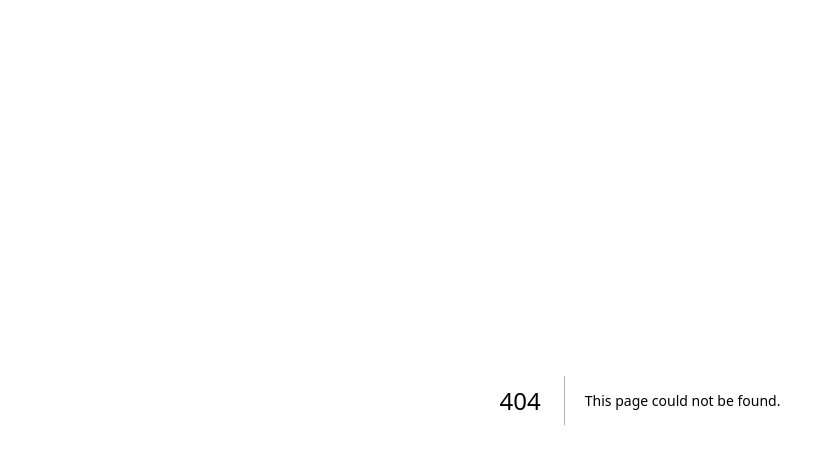
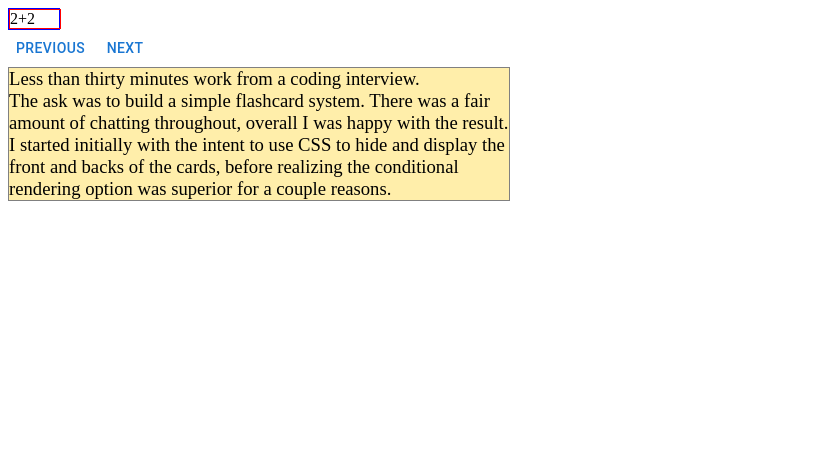
Before and after one commit to OhkaBaka/code.trulove, a Next.js app: page /flashcards in a window 1280 px wide. Before the commit this address had no page. Shown: the top 464 px of the page, without its empty margins (0-835 px from the left). Built offline with nearby package versions, Linux system fonts and the light colour scheme.

Commit message:
Font size tweak

```diff
--- /dev/null
+++ b/src/pages/flashcards.jsx
@@ -0,0 +1,50 @@
+'use client'
+import { useState, useEffect } from 'react'
+import {Button} from '@mui/material';
+
+const cards = [
+  {question: "2+2", answer:"4"},
+  {question: "3+2", answer:"5"},
+  {question: "6-4", answer:"2"},
+];
+
+export default function FlashCards() {
+  const [flipped, setFlipped] = useState(false);
+  const [currentCard, setCurrentCard] = useState(0);
+
+  const clickPrevious = ()=>{
+    console.log("clickPrev",currentCard, cards.length);
+    if(currentCard > 0){
+      setCurrentCard(currentCard-1);
+      setFlipped(false);
+    }
+  }
+
+  const clickNext = ()=>{
+    console.log("clickNext",currentCard, cards.length);
+    if(currentCard < (cards.length-1)){
+      setCurrentCard(currentCard+1);
+      setFlipped(false);
+    }
+
+  }
+
+  return (
+  <>
+    <div id="card" style={{border:"1px solid blue", width:"50px", height:"50px;"}} onClick={()=>{setFlipped(!flipped);console.log(flipped);}} >
+      {!flipped && (
+          <div id="front" style={{border:"1px solid red", width:"50px", height:"50px;"}}>{cards[currentCard].question}</div>
+      ) || (
+        <div id="back" style={{border:"1px solid green", width:"50px", height:"50px;"}}>{cards[currentCard].answer}</div>
+      )}
+    </div>
+    <Button onClick={()=>{clickPrevious()}} >Previous</Button>
+    <Button onClick={()=>{clickNext()}} >Next</Button>
+    <div style={{border:"1px solid gray", width:"500px",fontSize:"14pt", backgroundColor:"#ffeeaa"}}>
+      Less than thirty minutes work from a coding interview.<br/>
+      The ask was to build a simple flashcard system. There was a fair amount of chatting throughout, overall I was happy with the result. I started initially with the intent to use CSS to hide and display the front and backs of the cards, before realizing the conditional rendering option was superior for a couple reasons.
+    </div>
+  </>
+  )
+
+}
```
